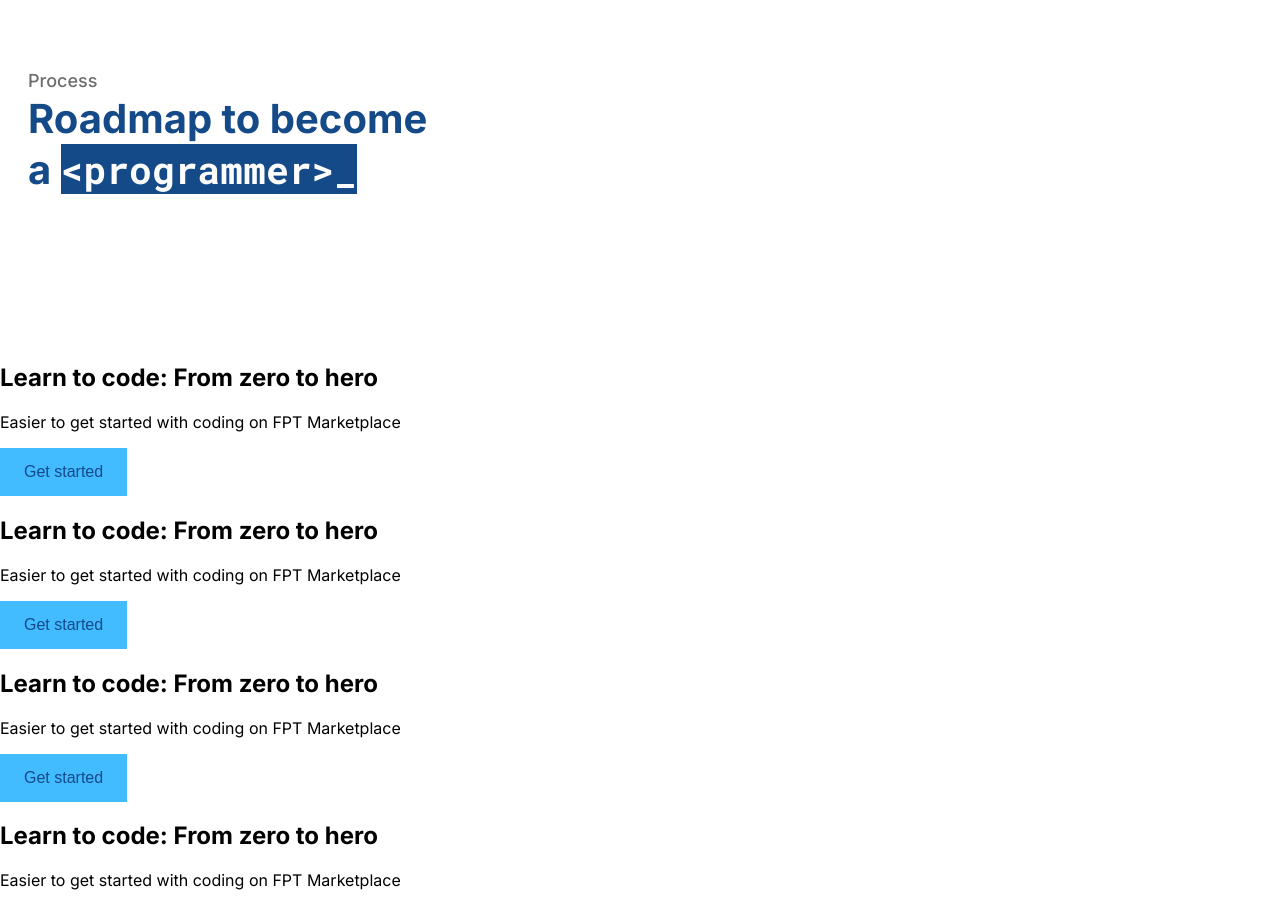
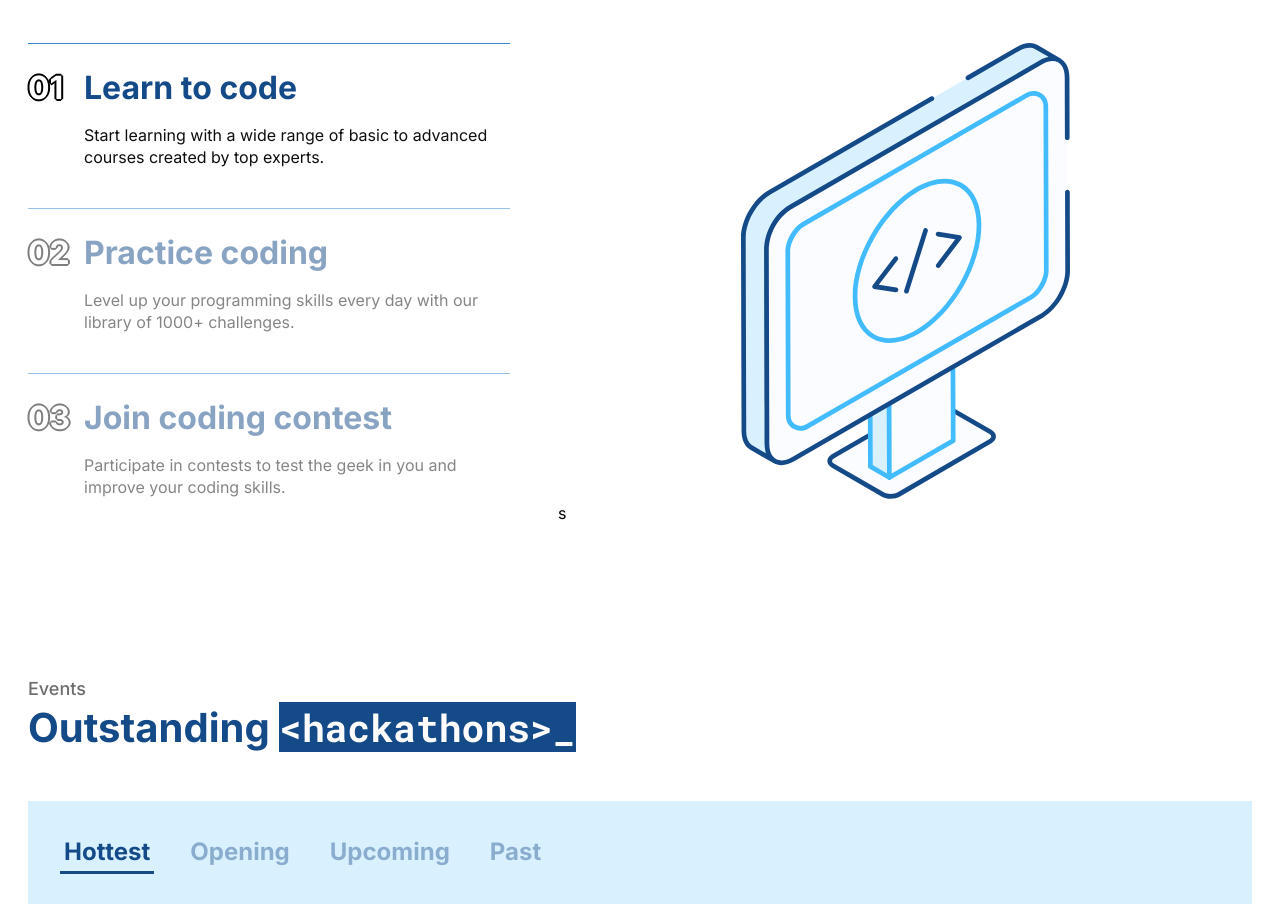
Before and after one commit to vienvu2/test1, a Next.js app: page / in a window 1280 px wide. Shown: the part 1880-2784 px from the top of the page. Built offline with nearby package versions, Linux system fonts and the light colour scheme.

Commit message:
Update UI event + some sections

```diff
--- a/pages/_app.tsx
+++ b/pages/_app.tsx
@@ -21,15 +21,15 @@ const theme = {
   gray20: '#2C2C2C',
   gray10: '#161616',
 
-  blue90: '#D9F1FF',
-  blue80: '#B3E4FF',
-  blue70: '#8ED6FF',
-  blue60: '#68C9FF',
+  blue10: '#D9F1FF',
+  blue20: '#B3E4FF',
+  blue30: '#8ED6FF',
+  blue40: '#68C9FF',
   blue50: '#42BBFF',
-  blue40: '#3584CC',
-  blue30: '#285599',
-  blue20: '#1A2F66',
-  blue10: '#0D1833',
+  blue60: '#3584CC',
+  blue70: '#285599',
+  blue80: '#1A2F66',
+  blue90: '#0D1833',
 }
 
 export default function App({ Component, pageProps }: AppProps) {
--- a/src/home/SectionBanner.tsx
+++ b/src/home/SectionBanner.tsx
@@ -33,8 +33,8 @@ const SectionBanner = () => {
 export default SectionBanner
 
 const WrapStyled = styled(Container)`
-  padding-top: 100px;
-  padding-bottom: 100px;
+  padding-top: 60px;
+  padding-bottom: 60px;
 
   h2 {
     font-weight: 700;
--- a/src/home/SectionBenefit.tsx
+++ b/src/home/SectionBenefit.tsx
@@ -83,8 +83,8 @@ const PostItemStyled = styled.div`
 `
 
 const WrapStyled = styled(Container)`
-  padding-top: 100px;
-  padding-bottom: 100px;
+  padding-top: 60px;
+  padding-bottom: 60px;
 `
 
 const WrapStyledTop = styled.div`
--- a/src/home/SectionEvents.tsx
+++ b/src/home/SectionEvents.tsx
@@ -1,19 +1,168 @@
-import React from 'react'
-import { Button } from '../GlobalStyles'
+import React, { useState } from 'react'
+import { Button, Col, Container, Row } from '../GlobalStyles'
 
 import styled from 'styled-components'
+import Link from 'next/link'
+import { useTextAnimation } from '../hooks/textAnimation'
+import { roboto } from '../layouts/Wrap'
 
-const SectionEvents = () => {
+const SectionEvent = () => {
+  const [text] = useTextAnimation('hackathons')
+  const [tabActive, setTabActive] = useState('Hottest')
   return (
-    <BannerStyled>
-      <h2>Learn to code: From zero to hero</h2>
-      <p>Easier to get started with coding on FPT Marketplace</p>
+    <WrapStyled>
+      <WrapStyledTop>
+        <p>Events</p>
+        <h2>
+          Outstanding{' '}
+          <span className={roboto.className}>{'<' + text + '>_'}</span>
+        </h2>
+      </WrapStyledTop>
+      <ContentStyled>
+        <ContentStyled.Header>
+          {['Hottest', 'Opening', 'Upcoming', 'Past'].map((a) => (
+            <ContentStyled.HeaderItem
+              key={a}
+              active={a === tabActive}
+              onClick={() => setTabActive(a)}
+            >
+              {a}
+            </ContentStyled.HeaderItem>
+          ))}
+        </ContentStyled.Header>
 
-      <Button>Get started</Button>
-    </BannerStyled>
+        {['2022', '2023'].map((a, idx) => (
+          <HackathonStyled key={a} reverse={idx % 2 === 0}>
+            <HackathonStyled.Intro>
+              <Row align="flex-end">
+                <Col md={12}>
+                  <p>Introducing</p>
+                  <h3>Hackatron {a}</h3>
+                  <p>
+                    The best way to learn is to get your hands dirty! Build on
+                    riveting problem statements, while following curated
+                    coursework and brainstorming exercises with industry experts
+                    who know that what it’s like to be new and make mistakes.
+                  </p>
+                </Col>
+                <Col md={12}>
+                  <img src="/images/events/coding.svg" />
+                </Col>
+              </Row>
+            </HackathonStyled.Intro>
+            <HackathonStyled.Detail>
+              <h3>Hackatron 2023</h3>
+              <p>
+                Join the next wave of Hackatron where Web3 devs build to learn.
+              </p>
+              <Button>Apply now</Button>
+            </HackathonStyled.Detail>
+          </HackathonStyled>
+        ))}
+      </ContentStyled>
+    </WrapStyled>
   )
 }
 
-export default SectionEvents
+export default SectionEvent
 
-const BannerStyled = styled.div``
+const HackathonStyled: any = styled.div<{ reverse?: boolean }>`
+  margin-bottom: 32px;
+  display: flex;
+  gap: 24px;
+  flex-direction: ${({ reverse }) => (reverse ? 'row-reverse' : 'row')};
+
+  &:last-child {
+    margin-bottom: 0;
+  }
+`
+HackathonStyled.Intro = styled.div`
+  background: ${({ theme }) => theme.mainDark2};
+  flex: 1;
+  height: 430px;
+  padding: 24px;
+  p {
+    font-weight: 400;
+    font-size: 16px;
+    line-height: 22px;
+    color: ${({ theme }) => theme.white};
+    margin: 0;
+  }
+  h3 {
+    margin: 0;
+    font-weight: 700;
+    font-size: 40px;
+    line-height: 50px;
+    color: ${({ theme }) => theme.blue10};
+  }
+`
+HackathonStyled.Detail = styled.div`
+  background: ${({ theme }) => theme.white};
+  width: 360px;
+  padding: 16px;
+  h3 {
+    font-weight: 700;
+    font-size: 32px;
+    margin: 0;
+    line-height: 40px;
+    color: ${({ theme }) => theme.mainDark};
+  }
+  p {
+    font-weight: 400;
+    font-size: 16px;
+    line-height: 22px;
+    color: ${({ theme }) => theme.gray60};
+  }
+`
+
+const ContentStyled: any = styled.div`
+  padding: 32px;
+  background: ${({ theme }) => theme.blue10};
+`
+ContentStyled.Header = styled.div`
+  display: flex;
+  gap: 32px;
+  margin-bottom: 32px;
+`
+ContentStyled.HeaderItem = styled.div<{ active?: boolean }>`
+  font-weight: 700;
+  font-size: 24px;
+  line-height: 30px;
+  color: ${({ theme }) => theme.mainDark2};
+  opacity: ${({ active }) => (active ? 1 : 0.4)};
+  cursor: pointer;
+  border-bottom: 3px solid
+    ${({ theme, active }) => (active ? theme.mainDark2 : 'transparent')};
+  padding: 4px;
+`
+
+const WrapStyled = styled(Container)`
+  padding-top: 60px;
+  padding-bottom: 60px;
+`
+
+const WrapStyledTop = styled.div`
+  h2 {
+    font-weight: 700;
+    font-size: 40px;
+    line-height: 50px;
+    margin-top: 0;
+    margin-bottom: 48px;
+    color: ${({ theme }) => theme.mainDark2};
+
+    span {
+      color: ${({ theme }) => theme.white};
+
+      font-size: 38px;
+      line-height: 50px;
+      background: ${({ theme }) => theme.mainDark2};
+    }
+  }
+  p {
+    font-weight: 500;
+    font-size: 18px;
+    line-height: 26px;
+    color: ${({ theme }) => theme.gray50};
+    margin-bottom: 0;
+  }
+`
--- a/src/home/SectionProcess.tsx
+++ b/src/home/SectionProcess.tsx
@@ -18,8 +18,46 @@ const SectionProcess = () => {
         </h2>
       </WrapStyledTop>
       <Row>
-        <Col md={5}></Col>
-        <Col md={7}></Col>
+        <Col md={10}>
+          <ItemStyled active>
+            <ItemStyled.Index>01</ItemStyled.Index>
+            <ItemStyled.Content>
+              <h3>Learn to code</h3>
+              <p>
+                Start learning with a wide range of basic to advanced courses
+                created by top experts.
+              </p>
+            </ItemStyled.Content>
+          </ItemStyled>
+
+          <ItemStyled>
+            <ItemStyled.Index>02</ItemStyled.Index>
+            <ItemStyled.Content>
+              <h3>Practice coding</h3>
+              <p>
+                Level up your programming skills every day with our library of
+                1000+ challenges.
+              </p>
+            </ItemStyled.Content>
+          </ItemStyled>
+
+          <ItemStyled>
+            <ItemStyled.Index>03</ItemStyled.Index>
+            <ItemStyled.Content>
+              <h3>Join coding contest</h3>
+              <p>
+                Participate in contests to test the geek in you and improve your
+                coding skills.
+              </p>
+            </ItemStyled.Content>
+          </ItemStyled>
+        </Col>
+        <Col md={14}>
+          <ImageStyled>
+            <img src="/images/process/monitor.svg" />
+          </ImageStyled>
+          s
+        </Col>
       </Row>
     </WrapStyled>
   )
@@ -27,9 +65,52 @@ const SectionProcess = () => {
 
 export default SectionProcess
 
+const ImageStyled = styled.div`
+  text-align: center;
+`
+
+const ItemStyled: any = styled.div<{ active?: boolean }>`
+  border-top: 1px solid ${({ theme }) => theme.blue60};
+  padding: 24px 0;
+  display: flex;
+  opacity: ${({ active }) => (active ? 1 : 0.5)};
+  &:hover {
+    opacity: 1;
+  }
+`
+ItemStyled.Index = styled.h3`
+  width: 56px;
+  margin: 0;
+
+  font-weight: 700;
+  font-size: 32px;
+  line-height: 40px;
+  color: white;
+
+  text-shadow: 2px 0 #000, -2px 0 #000, 0 2px #000, 0 -2px #000, 1px 1px #000,
+    -1px -1px #000, 1px -1px #000, -1px 1px #000;
+`
+ItemStyled.Content = styled.div`
+  flex: 1;
+  h3 {
+    margin: 0;
+
+    font-weight: 700;
+    font-size: 32px;
+    line-height: 40px;
+    color: ${({ theme }) => theme.mainDark2};
+  }
+  p {
+    font-weight: 400;
+    font-size: 16px;
+    line-height: 22px;
+    color: ${({ theme }) => theme.black};
+  }
+`
+
 const WrapStyled = styled(Container)`
-  padding-top: 100px;
-  padding-bottom: 100px;
+  padding-top: 60px;
+  padding-bottom: 60px;
 `
 
 const WrapStyledTop = styled.div`
```
Also changed, not shown: public/images/events/coding.svg (added), public/images/process/monitor.svg (added).
